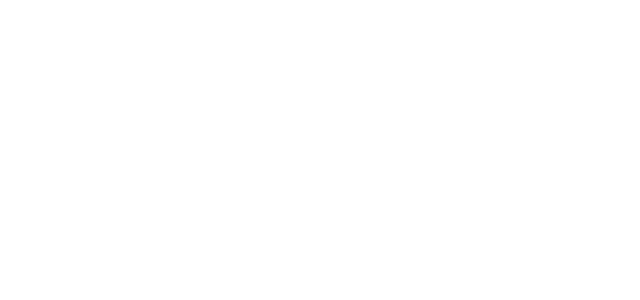
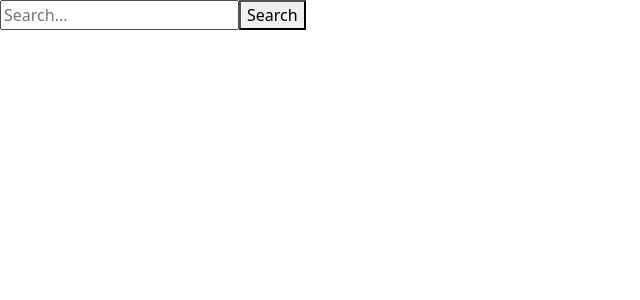
Before and after one commit to GerardoITA/vite-boolflix, a Vue app: page / in a window 1280 px wide. Shown: the top 300 px of the page, without its empty margins (0-640 px from the left). Built offline with nearby package versions, Linux system fonts and the light colour scheme.

Commit message:
Struttura del global state + layout base e metodi associati

```diff
--- a/src/App.vue
+++ b/src/App.vue
@@ -1,26 +1,44 @@
 <script>
 import axios from 'axios';
+import Search from './components/Search.vue'
 import { store } from '../src/store';
 
 export default {
   name: "App",
   components: {
+    Search,
   },
   data() {
     return {
       store,
     }
   },
+  methods: {
+    searchFilm(){
+      let filteredApiURL = store.apiURL;
+
+      console.log(store.searchText);
+
+      filteredApiURL += store.searchText;
+      axios
+        .get(filteredApiURL)
+        .then(res => {
+          store.filmList = res.data.results;
+        })
+      console.log(store.filmList)
+    }
+  }
 }
 </script>
 
 <template>
+  <Search @cerca="searchFilm"></Search>
   <main>
 
   </main>
 </template>
 
 <style lang="scss">
-@use './style/general.scss';
-@use './style/partials/variables.scss';
+@use "./style/general.scss";
+@use "./style/partials/variables.scss";
 </style>
--- a/src/components/Search.vue
+++ b/src/components/Search.vue
@@ -1,8 +1,10 @@
 <script>
-import store from "../store";
+import { store } from "../store";
 
 export default {
     name: "Search",
+    props: {
+    },
     data() {
         return {
             store,
@@ -12,10 +14,16 @@ export default {
 </script>
 
 <template>
+    <div>
+        <input v-model="store.searchText" placeholder="Search..." type="text">
+        <button @click="$emit( 'cerca' )">Search</button>
+    </div>
 
 </template>
 
-<style lang="scss">
-@use './style/general.scss';
-@use './style/partials/variables.scss';
+<style lang="scss" scoped>
+@use '../style/general.scss';
+@use '../style/partials/variables.scss';
+
+
 </style>
--- a/src/components/TEMPLATE.vue
+++ b/src/components/TEMPLATE.vue
@@ -13,7 +13,7 @@ export default {
 
 </template>
 
-<style lang="scss">
-@use './style/general.scss';
-@use './style/partials/variables.scss';
+<style lang="scss" scoped>
+@use '../style/general.scss';
+@use '../style/partials/variables.scss';
 </style>
--- a/src/store.js
+++ b/src/store.js
@@ -1,6 +1,7 @@
 import { reactive } from 'vue';
 
 export const store = reactive({
-    apiURL: 'https://api.themoviedb.org/3/search/tv?api_key=f2dd65c246c2c5025da163d72094519d&query=',
+    apiURL: 'https://api.themoviedb.org/3/search/movie?api_key=e99307154c6dfb0b4750f6603256716d&query=',
+    filmList: [],
     searchText: "",
 });
```
